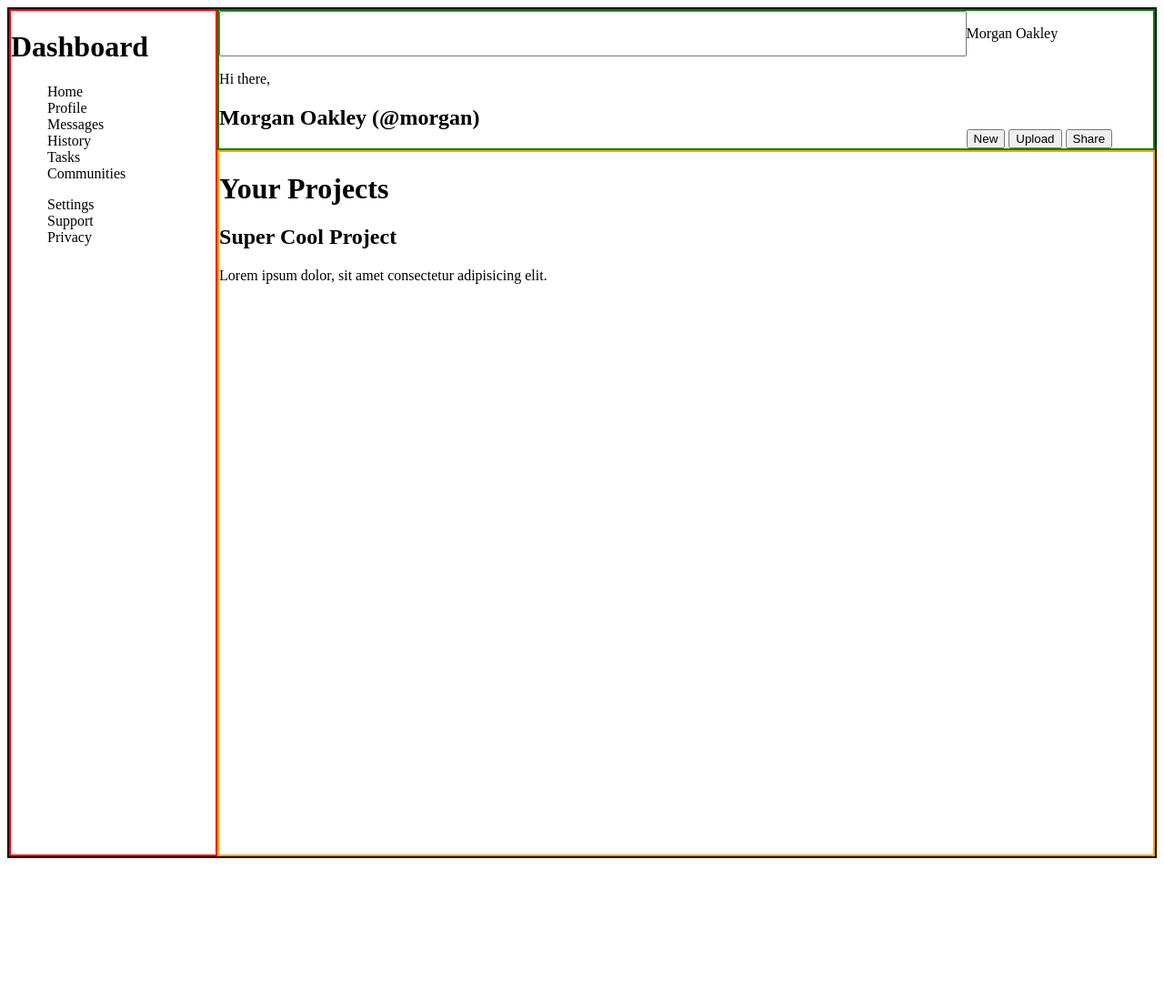
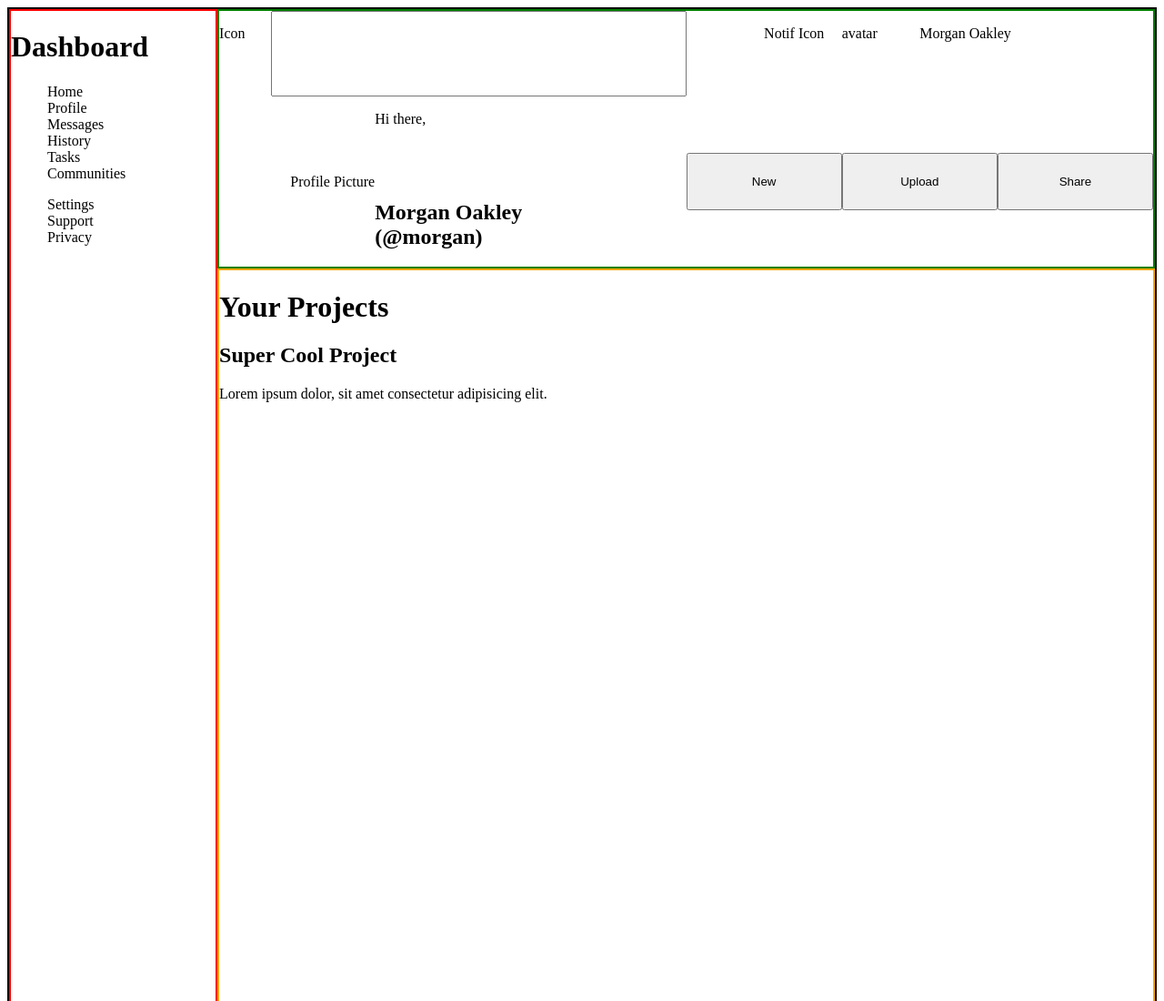
Before and after one commit to TwelveStacks/admin-dashboard, a plain HTML site: page index.html in a window 1280 px wide. Shown: the top 1100 px of the page at 91% size. Before the commit the page ends 951 px from the top, so only its background shows below. Drawn offline with Linux system fonts and the light colour scheme.

Commit message:
Added grid containers in header

```diff
--- a/index.html
+++ b/index.html
@@ -26,18 +26,27 @@
       </div>
 
       <div class="header">
-        <input type="text" class="search-bar" />
-        <p class="name">Morgan Oakley</p>
+        <div class="search-bar">
+          <p>Icon</p>
+          <input type="text" />
+        </div>
 
-        <div class="header-bottom">
+        <div class="user">
+          <p class="notif">Notif Icon</p>
+          <p class="avatar">avatar</p>
+          <p class="name">Morgan Oakley</p>
+        </div>
+
+        <div class="user-info">
+          <p class="profile-pic">Profile Picture</p>
           <p>Hi there,</p>
           <h2>Morgan Oakley (@morgan)</h2>
         </div>
 
         <div class="header-buttons">
-          <button>New</button>
-          <button>Upload</button>
-          <button>Share</button>
+          <button class="header-btn">New</button>
+          <button class="header-btn">Upload</button>
+          <button class="header-btn">Share</button>
         </div>
       </div>
 
--- a/styles.css
+++ b/styles.css
@@ -20,25 +20,59 @@
     display: grid;
     border: 2px solid green;
     grid-template-rows: 1fr 2fr;
-    grid-template-columns: 4fr 1fr;
+    grid-template-columns: 1fr 1fr;
 }
 
+/* Top left */
 .search-bar {
-    grid-column: 1 / 2;
+    display: grid;
+    grid-template-columns: 1fr 8fr;
+}
+
+/* Top right */
+.user {
+    display: grid;
+    grid-template-columns: repeat(6, 1fr);
+}
+
+.notif {
+    grid-column: 2 / 3;
+}
+
+.avatar {
+    grid-column: 3 / 4;
 }
 
 .name {
-    grid-column: 2 / 3;
+    grid-column: span 2;
 }
 
-.header-bottom {
-    grid-column: 1 / 2;
-    align-self: flex-end;
+/* Bottom left */
+.user-info {
+    display: grid;
+    grid-template-rows: 1fr 1fr;
+    grid-template-columns: repeat(3, 1fr);
 }
 
+.profile-pic {
+    grid-row: span 2;
+    align-self: center;
+    justify-self: end;
+}
+
+/* Bottom right */
 .header-buttons {
+    display: grid;
+    grid-template-columns: repeat(3, 1fr);
+    grid-template-rows: repeat(3, 1fr);
+}
+
+.header-btn {
+    grid-row: 2 / 3;
+}
+
+.user-info h2 {
     grid-column: 2 / 3;
-    align-self: flex-end;
 }
 
 .content {
```
